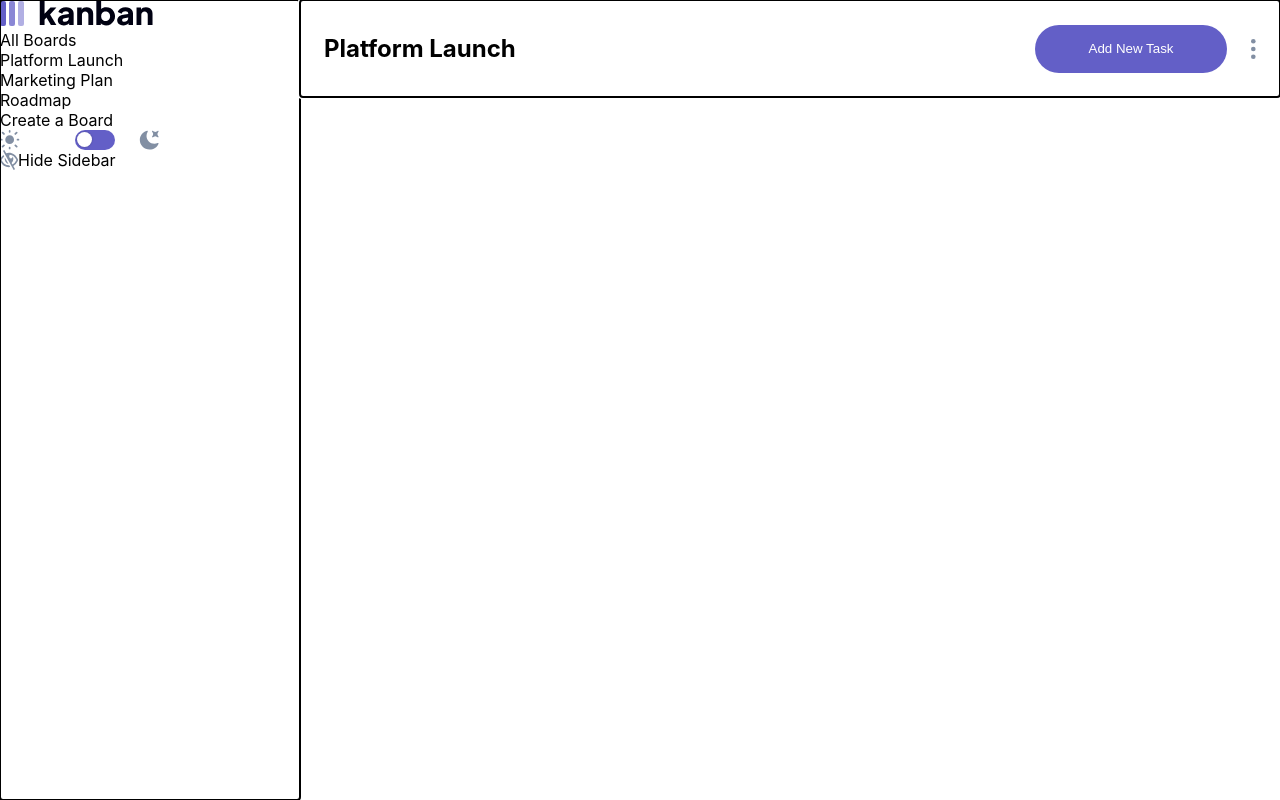
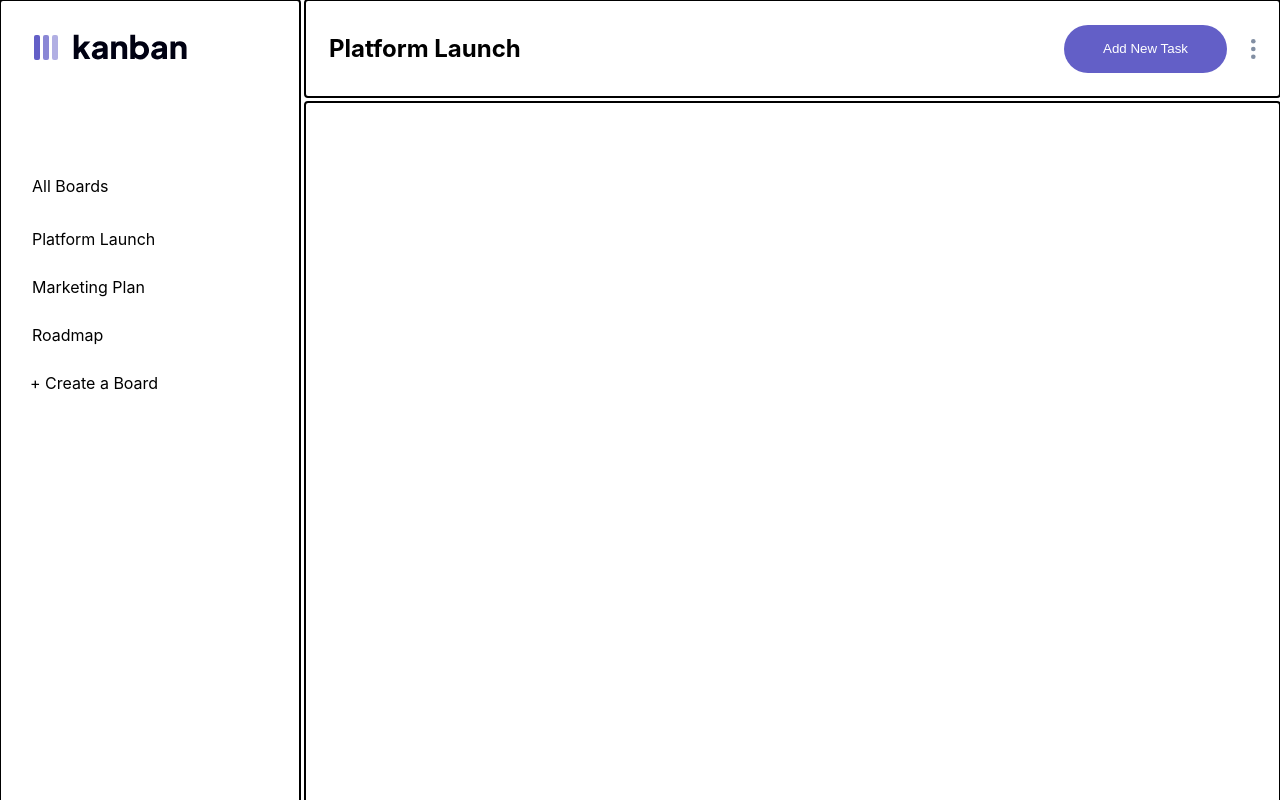
Before and after one commit to aliuwd927/kanban-task-management-web-app, a React (Create React App) app in the folder client/: page / in a window 1280 px wide. Shown: the top 800 px of the page. Built offline with nearby package versions, Linux system fonts and the light colour scheme.

Commit message:
laid out more css, added TaskContainer component

```diff
--- a/client/src/App.css
+++ b/client/src/App.css
@@ -1,16 +1,27 @@
 @import-normalize;
+
 * {
   box-sizing: border-box;
 }
+
 .App {
   display: flex;
   flex-direction: row;
+  width: 100%;
+  gap:5px
+}
+
+.task_Section_Container{
+  width: 100%;
+  display: flex;
+  flex-direction: column;
+  gap: 5px;
 }
 
 .side_Bar_Container{
   max-width: 300px;
   width: 100%;
-  height: 100vh;
+  height: 100%;
   outline: auto;
 }
 
@@ -24,22 +35,36 @@
   padding: 24px;
 }
 
-.task_Container{
+.add_task_Container{
   display: flex;
   justify-content: center;
   align-items: center;
   gap: 24px;
+  max-width: 192px;
+  width: 100%;
 }
 
 .theme_Container{
   display: flex;
+  justify-content: center;
+  align-items: center;
   gap: 1.5rem;
-  height: 20px;
-
+  height: 48px;
+  margin-top: 435px;
+  margin-bottom: 8px;
+  margin-left: 24px;
+  background-color: #F4F7FD;
+  width: 250px;
+  border-radius: 50px;
 }
 
 .show_hide_SideBar_Container{
   display: flex;
+  width: 276px;
+  height: 48px;
+  margin-bottom: 32px;
+  gap:15px;
+  cursor: pointer;
 }
 
 .slide_Container{
@@ -48,9 +73,64 @@
   border-radius: 15px;
 }
 
+.icon_Hide_Img{
+  width:18px;
+  height: 16px;
+}
+.icon_Light_Theme_Img,
+.icon_Dark_Theme_Img{
+  width: 18px;
+  height: 18px;
+}
 .hide_SideBar_Text{
   margin: 0 auto;
   font-size: 1rem;
+}
+
+.create_a_board_Text{
+  display: flex;
+  align-items: center;
+  height: 48px;
+  margin-left: 30px;
+  cursor: pointer;
+}
+
+.logoDark_Img{
+  margin-top: 34px;
+  margin-left: 34px;
+}
+
+.board_Container{
+  margin-top: 112px;
+}
+
+.all_Boards_Text{
+  margin-left: 32px;
+  margin-bottom: 19px;
+}
+
+
+.show_hide_SideBar_Container > :first-child{
+  margin-left: 32px;
+}
+
+.board_Button{
+  height: 48px;
+  margin-left: 32px;
+  display: flex;
+  align-items: center;
+  cursor: pointer;
+}
+
+.board_Button:hover,
+.create_a_board_Text:hover{
+  background-color: #635FC7;
+}
+
+.task_Container{
+  width: 100%;
+  height: 100%;
+  outline: auto;
 }
 
 /* Add Task Button*/
--- a/client/src/App.tsx
+++ b/client/src/App.tsx
@@ -1,13 +1,17 @@
 import React from "react";
 import "./App.css";
 import HeaderTask from "./components/header/Header";
+import TaskContainer from "./components/header/TaskContainer";
 import SideBar from "./components/sidebar/SideBar";
 
 function App() {
   return (
     <div className="App">
       <SideBar />
-      <HeaderTask />
+      <div className="task_Section_Container">
+        <HeaderTask />
+        <TaskContainer />
+      </div>
     </div>
   );
 }
--- a/client/src/components/header/Header.tsx
+++ b/client/src/components/header/Header.tsx
@@ -1,11 +1,12 @@
 import React from "react";
 import iconEllipsis from "../../assets/icon-vertical-ellipsis.svg";
+import TaskContainer from "./TaskContainer";
 
 export default function HeaderTask() {
   return (
     <div className="header_Add_Task_Container">
       <h2>Platform Launch</h2>
-      <div className="task_Container">
+      <div className="add_task_Container">
         <button className="add_Task">Add New Task</button>
         <img src={iconEllipsis} alt="" />
       </div>
--- /dev/null
+++ b/client/src/components/header/TaskContainer.tsx
@@ -0,0 +1,5 @@
+import React from "react";
+
+export default function TaskContainer() {
+  return <div className="task_Container"></div>;
+}
--- a/client/src/components/sidebar/SideBar.tsx
+++ b/client/src/components/sidebar/SideBar.tsx
@@ -10,16 +10,20 @@ export default function SideBar() {
   console.log(sideBarData);
   return (
     <div className="side_Bar_Container">
-      <img src={logodark} alt="" />
+      <img src={logodark} alt="" className="logoDark_Img" />
       <div className="board_Container">
-        <div>All Boards</div>
+        <div className="all_Boards_Text">All Boards</div>
         {sideBarData.map((element: any, index: number) => {
-          return <div key={index}>{element.name}</div>;
+          return (
+            <div key={index} className="board_Button">
+              {element.name}
+            </div>
+          );
         })}
-        <div>Create a Board</div>
+        <div className="create_a_board_Text">+ Create a Board</div>
       </div>
       <div className="theme_Container">
-        <img src={iconlighttheme} alt="" />
+        <img src={iconlighttheme} alt="" className="icon_Light_Theme_Img" />
         <input
           className="slide_Toggle"
           id={`react-switch-new`}
@@ -28,11 +32,11 @@ export default function SideBar() {
         <label className="switch_Label" htmlFor={`react-switch-new`}>
           <span className={`switch_Button`} />
         </label>
-        <img src={icondarktheme} alt="" />
+        <img src={icondarktheme} alt="" className="icon_Dark_Theme_Img" />
       </div>
       <div className="show_hide_SideBar_Container">
-        <img src={iconhide} alt="" />
-        <div>
+        <img src={iconhide} alt="" className="icon_Hide_Img" />
+        <div className="hide_SideBar_Container">
           <p className="hide_SideBar_Text">Hide Sidebar</p>
         </div>
       </div>
```
